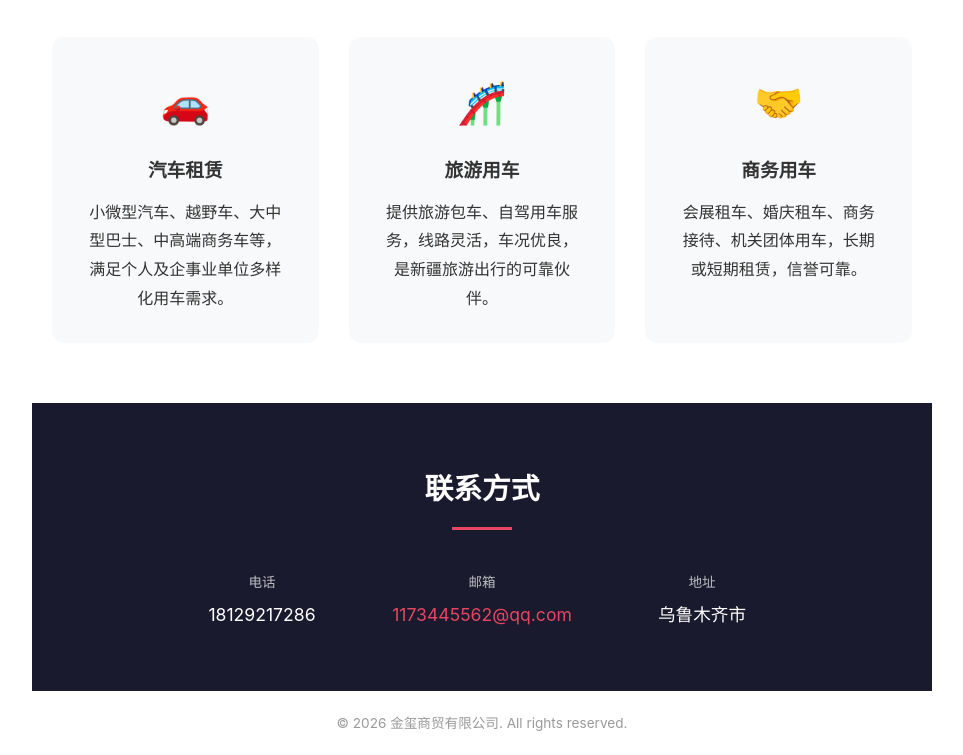
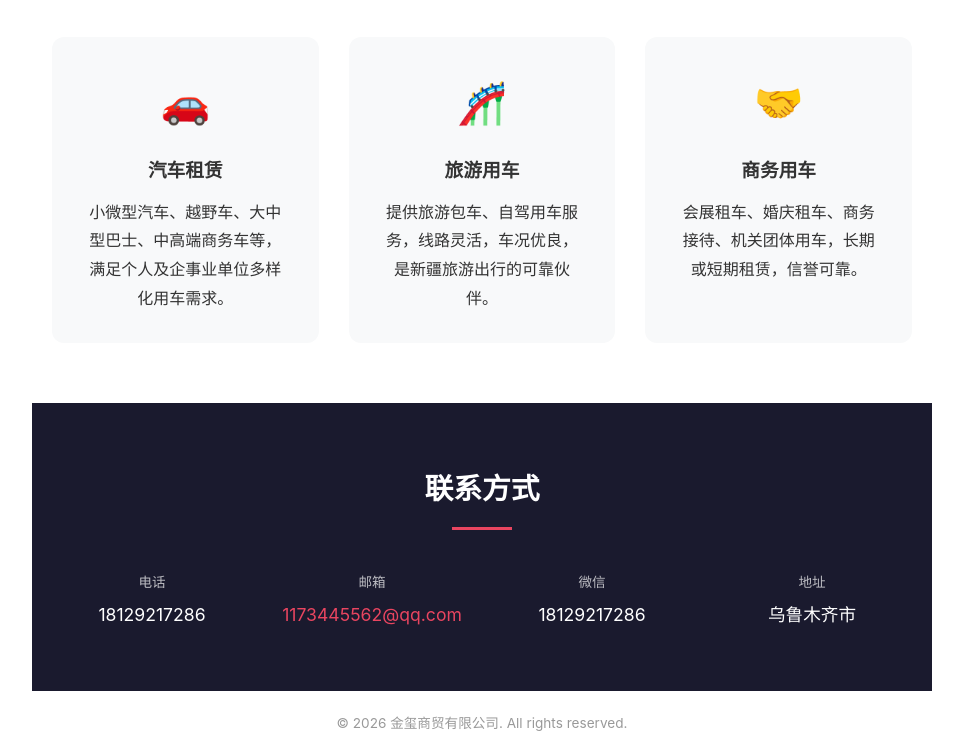
Before and after one commit to kylin0538/Test, a plain HTML site: page index.html in a window 1280 px wide. Shown: the part 852-1607 px from the top of the page, without its empty margins (158-1121 px from the left). Drawn offline with Linux system fonts and the light colour scheme.

Commit message:
Add files via upload

```diff
--- a/index.html
+++ b/index.html
@@ -118,6 +118,10 @@ footer {
             <div class="value"><a href="mailto:1173445562@qq.com">1173445562@qq.com</a></div>
         </div>
         <div class="contact-item">
+            <div class="label">微信</div>
+            <div class="value">18129217286</div>
+        </div>
+        <div class="contact-item">
             <div class="label">地址</div>
             <div class="value">乌鲁木齐市</div>
         </div>
```
